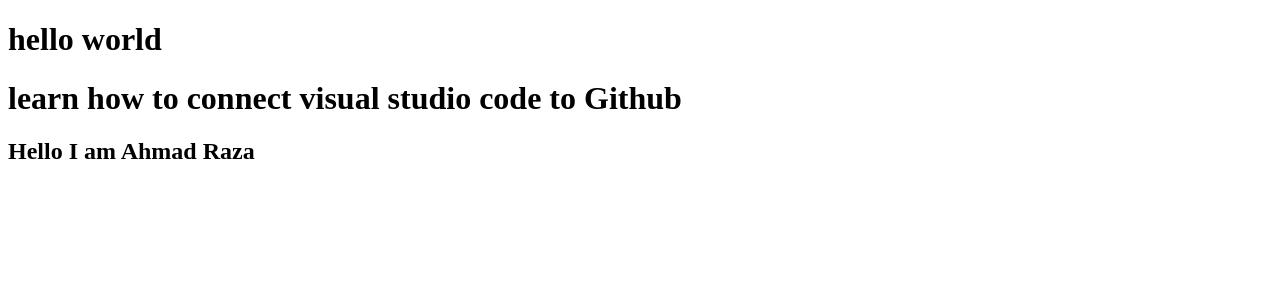
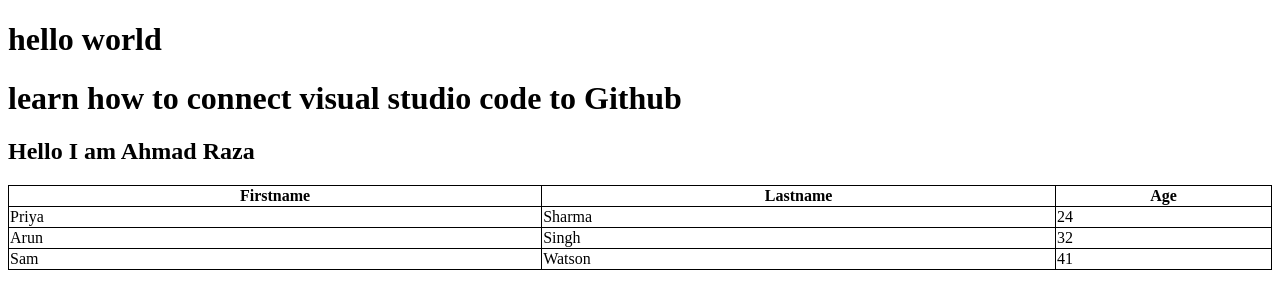
Before and after one commit to AhmadRaza302/geeky, a plain HTML site: page index.html in a window 1280 px wide. Drawn offline with Linux system fonts and the light colour scheme.

Commit message:
html table change

```diff
--- a/index.html
+++ b/index.html
@@ -5,10 +5,45 @@
     <meta http-equiv="X-UA-Compatible" content="IE=edge">
     <meta name="viewport" content="width=device-width, initial-scale=1.0">
     <title>Document</title>
+    <style>
+        table,
+        th,
+        td {
+            border: 1px solid black;
+            border-collapse: collapse;
+        }
+        </style>
 </head>
 <body>
     <h1> hello world</h1>
     <h1> learn how to connect visual studio code to Github</h1>
     <h2> Hello I am Ahmad Raza</h2>
+
+<table style="width:100%">
+		<tr>
+			<th>Firstname</th>
+			<th>Lastname</th>
+			<th>Age</th>
+		</tr>
+		<tr>
+			<td>Priya</td>
+			<td>Sharma</td>
+			<td>24</td>
+		</tr>
+		<tr>
+			<td>Arun</td>
+			<td>Singh</td>
+			<td>32</td>
+		</tr>
+		<tr>
+			<td>Sam</td>
+			<td>Watson</td>
+			<td>41</td>
+		</tr>
+	</table>
+
+
+
+
 </body>
 </html>
```
